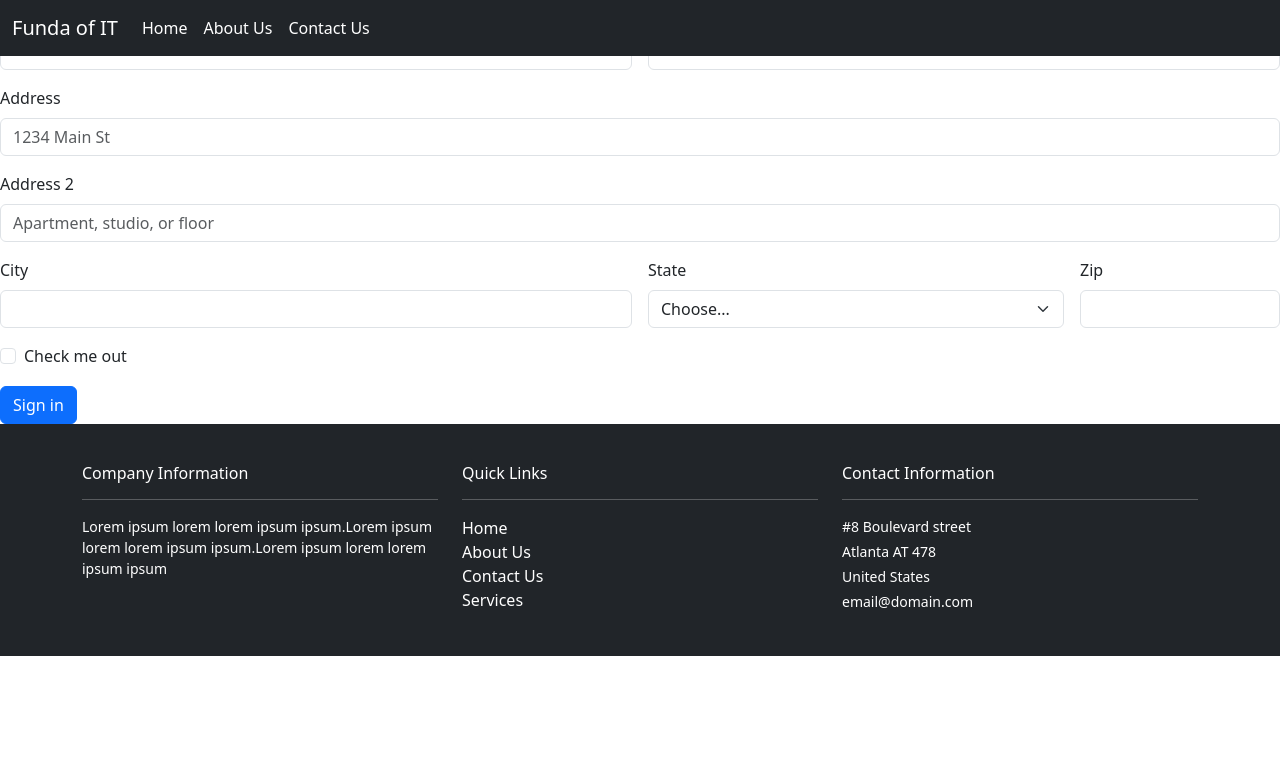
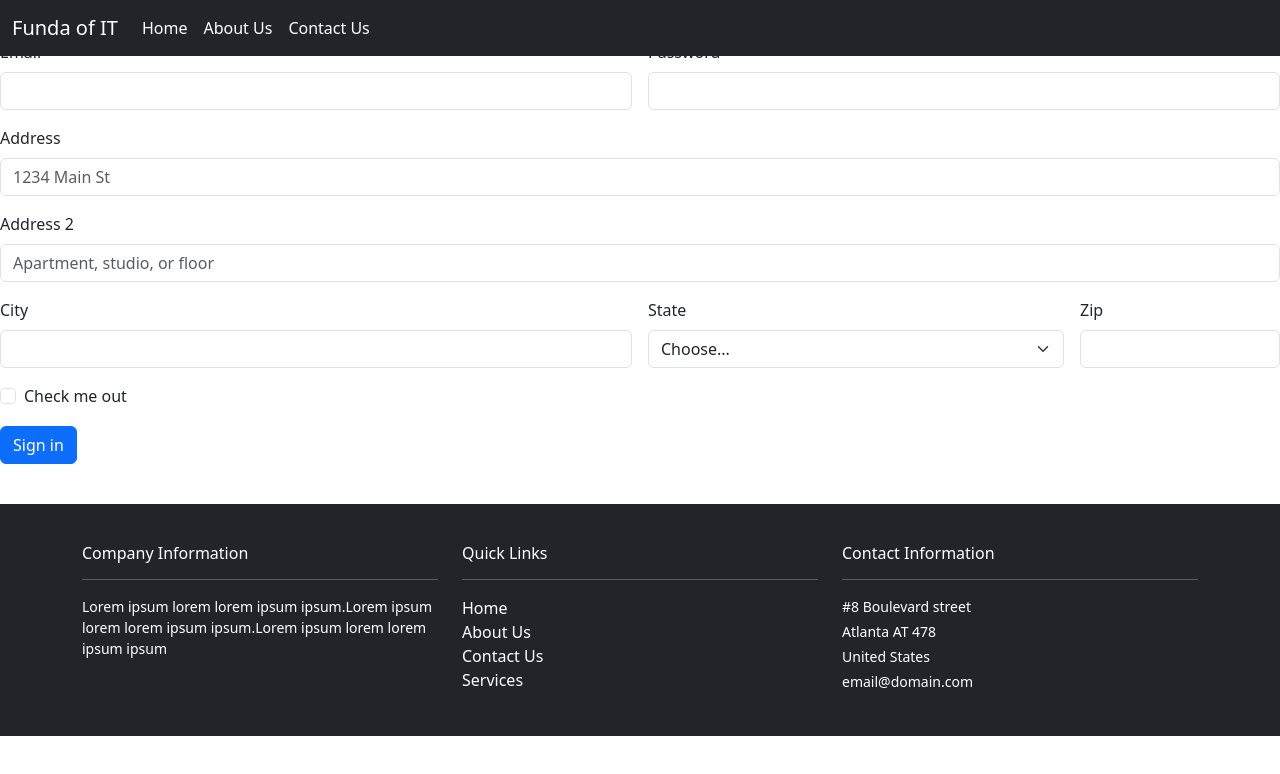
Before and after one commit to Bellagirl-maker/funda, a React (Create React App) app: page /contact in a window 1280 px wide. Shown: the top 774 px of the page. Built offline with nearby package versions, Linux system fonts and the light colour scheme.

Commit message:
Update Contact.js

```diff
--- a/src/components/pages/Contact.js
+++ b/src/components/pages/Contact.js
@@ -3,7 +3,7 @@ import React from 'react'
 const Contact = () => {
   return (
 
-
+<section className='section'>
 <form class="row g-3">
   <div class="col-md-6">
     <label for="inputEmail4" class="form-label">Email</label>
@@ -48,6 +48,7 @@ const Contact = () => {
     <button type="submit" class="btn btn-primary">Sign in</button>
   </div>
 </form>
+</section>
 
   )
 }
```
